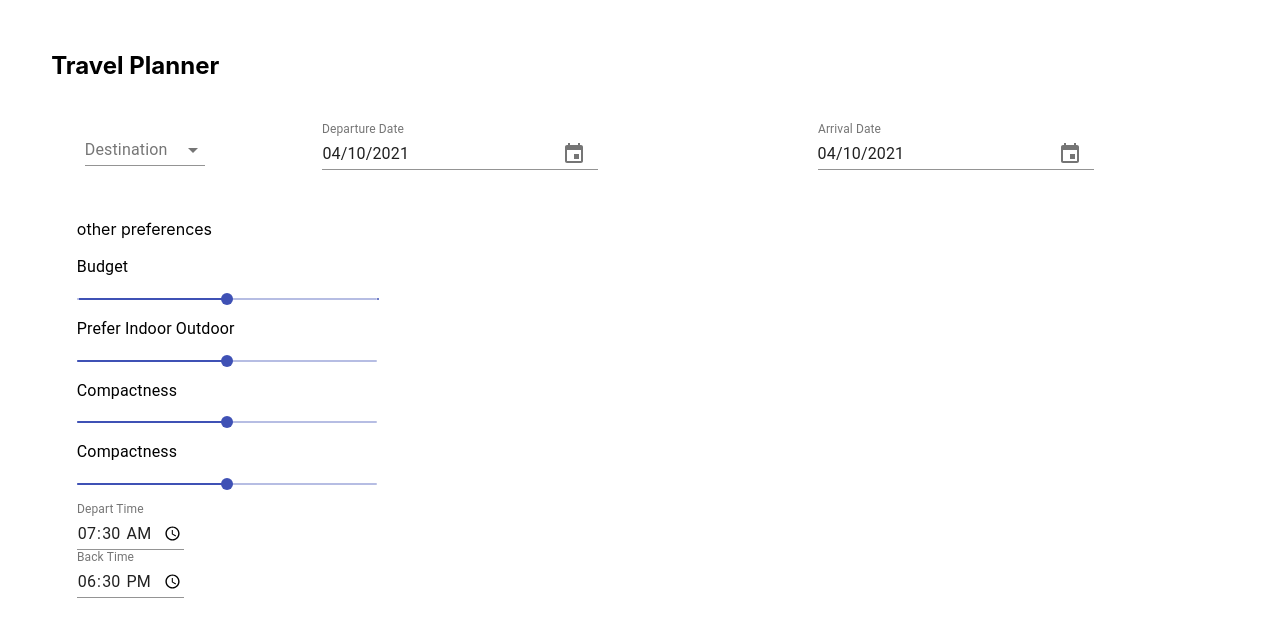
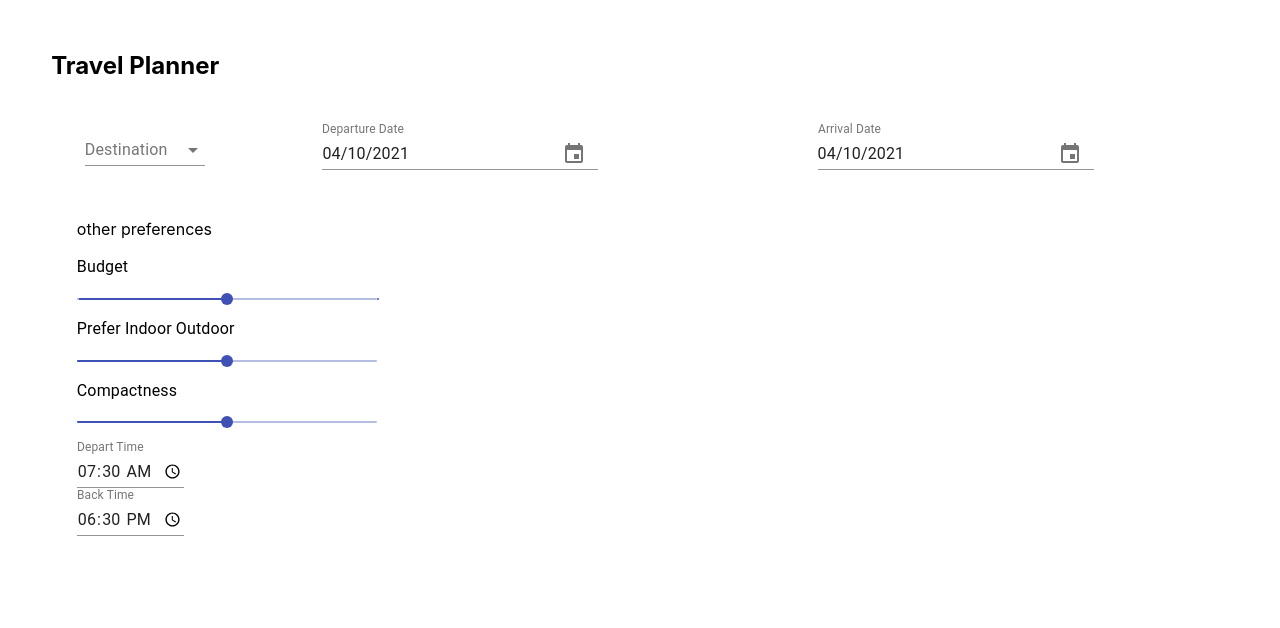
Before and after one commit to ktxlh/triplan.ai, a React (Create React App) app in the folder frontend/: page / in a window 1280 px wide. Shown: the top 628 px of the page. Built offline with nearby package versions, Linux system fonts and the light colour scheme.

Commit message:
remove duplicate slider

```diff
--- a/frontend/src/Component/Preferences.js
+++ b/frontend/src/Component/Preferences.js
@@ -65,17 +65,6 @@ export default function Preferences() {
         min = {0}
         max = {1}
       />
-      <Typography id="compact-typo" gutterBottom>
-        Compactness
-      </Typography>
-      <Slider
-        value={compactness}
-        onChange={handleCompactnessChange}
-        aria-labelledby="continuous-slider"
-        step= {0.01}
-        min = {0}
-        max = {1}
-      />
       <form className={classes.container} noValidate>
         <TextField
           id="departHrMin"
```
